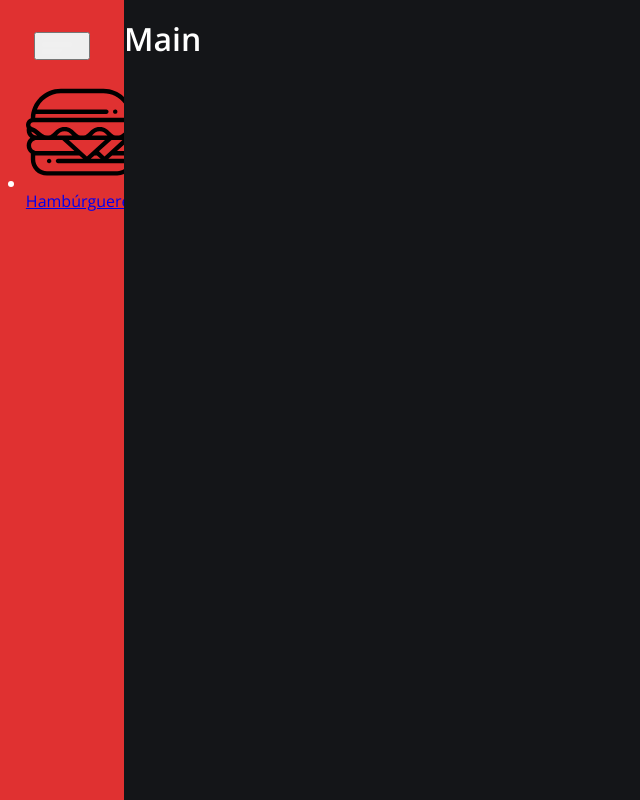
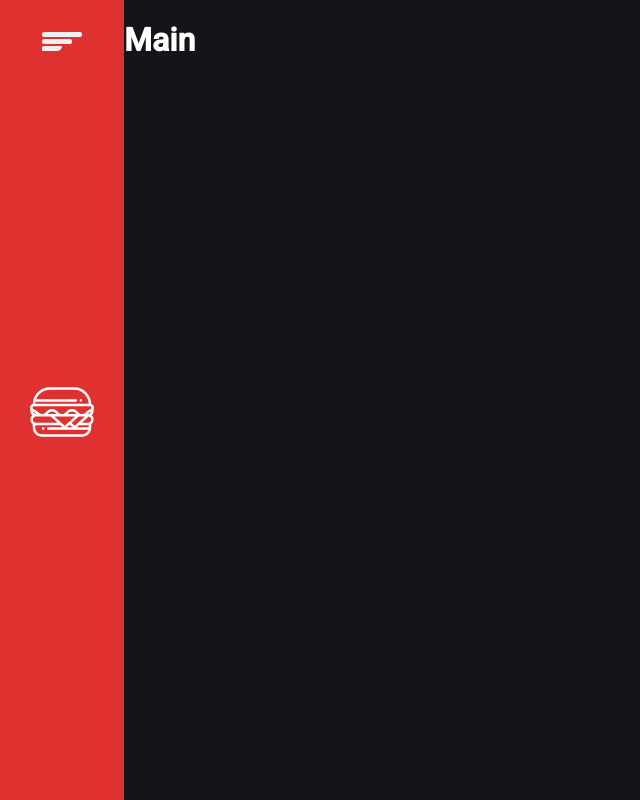
Before and after one commit to OliveiraJess/pedido-online, a React (Create React App) app: page / in a window 1280 px wide. Shown: the whole page, without its empty margins (0-640 px from the left). Built offline with nearby package versions, Linux system fonts and the light colour scheme.

Commit message:
style menu sidebar - button, nav, ul, li, a,  span,

```diff
--- a/public/index.html
+++ b/public/index.html
@@ -1,17 +1,15 @@
 <!DOCTYPE html>
 <html lang="pt-BR">
+
 <head>
   <meta charset="utf-8" />
   <link rel="icon" href="%PUBLIC_URL%/favicon.ico" />
   <meta name="viewport" content="width=device-width, initial-scale=1" />
   <meta name="theme-color" content="#F83600" />
-    <meta name="description" content="Templade Dev Samurai de aplicação React" />
+  <meta name="description" content="Aplicação de pedidos de comida online." />
   <link rel="preconnect" href="https://fonts.googleapis.com" />
   <link rel="preconnect" href="https://fonts.gstatic.com" crossorigin />
-    <link
-      href="https://fonts.googleapis.com/css2?family=IBM+Plex+Mono&family=IBM+Plex+Sans:wght@600;700&family=Open+Sans:wght@400;600&display=swap"
-      rel="stylesheet"
-    />
+  <link href="https://fonts.googleapis.com/css2?family=Roboto:wght@400;500&display=swap" rel="stylesheet" />
   <link rel="apple-touch-icon" href="%PUBLIC_URL%/logo192.png" />
   <!--
       manifest.json provides metadata used when your web app is installed on a
@@ -27,8 +25,9 @@
       work correctly both with client-side routing and a non-root public URL.
       Learn how to configure a non-root public URL by running `npm run build`.
     -->
-    <title>Aplicação React</title>
+  <title>Food Commerce</title>
 </head>
+
 <body>
   <noscript>
     Você precisa habilitar o JavaScript no navegador para executar esta aplicação.
@@ -45,4 +44,5 @@
       To create a production bundle, use `npm run build` or `yarn build`.
     -->
 </body>
+
 </html>
--- a/src/components/Sidebar/styles.ts
+++ b/src/components/Sidebar/styles.ts
@@ -8,4 +8,72 @@ flex-direction: column;
   overflow: hidden;
   padding: 2rem 0;
   width: 7.75rem;
+
+  button {
+    background: none;
+    border: none;
+    width: 100%;
+  }
+
+  nav {
+    flex: 1;
+    height: 100%;
+    width: 100%;
+
+    ul {
+      display: flex;
+      flex-direction: column;
+      gap: 1.5rem;
+      height: 100%;
+      justify-content: center;
+    }
+
+    li {
+      a {
+        align-items: center;
+        display: flex;
+        gap: 2rem;
+        padding-left: 1.875rem;
+        padding-right: 1.875rem;
+        position: relative;
+        width: fit-content;
+
+        svg {
+          fill: ${({ theme }) => theme.colors.white};
+          height: 4rem;
+          transition: fill 0.3s;
+          width: 4rem;
+        }
+
+        span {
+          font-size: 1rem;
+          font-weight: 500;
+          transition: color 0.3s;
+        }
+
+        &.active {
+          &::after {
+            background-color: ${({ theme }) => theme.colors.yellow};
+            border-radius: 0 5px 5px 0;
+            bottom: 0;
+            content: '';
+            height: calc(100% + 10px);
+            left: 0;
+            position: absolute;
+            top: 50%;
+            transform: translateY(-50%);
+            width: 5px;
+          }
+
+          svg {
+            fill: ${({ theme }) => theme.colors.yellow};
+          }
+
+          span {
+            color: ${({ theme }) => theme.colors.yellow};
+          }
+        }
+      }
+    }
+  }
 `
--- a/src/styles/global.ts
+++ b/src/styles/global.ts
@@ -1,12 +1,46 @@
 import { createGlobalStyle } from 'styled-components'
 
 export const GlobalStyle = createGlobalStyle`
-  html, body, #root {
-    min-height: 100%;
+  * {
+    box-sizing: border-box;
+    margin: 0;
+    padding: 0;
   }
+
+  html {
+    @media (max-width: 1080px) {
+      font-size: 93.75%;
+    }
+    @media (max-width: 720px) {
+      font-size: 87.5%;
+    }
+  }
+
   body {
-    background: ${(props) => props.theme.colors.gray900};
-    color: ${(props) => props.theme.colors.white};
-    font-family: ${(props) => props.theme.fontFamily.sans};
+    background: ${({ theme }) => theme.colors.gray900};
+    -webkit-font-smoothing: antialiased;
+    color: ${({ theme }) => theme.colors.white};
+  }
+
+  body,
+  input,
+  select,
+  textarea,
+  button {
+    font: 400 1rem 'Roboto', Helvetica, Arial, sans-serif;
+  }
+
+  a {
+    color: inherit;
+    text-decoration: none;
+  }
+
+  button {
+    cursor: pointer;
+  }
+
+  ul,
+  li {
+    list-style: none;
   }
 `
```
Lines whose indentation alone changed are shown as unchanged.
